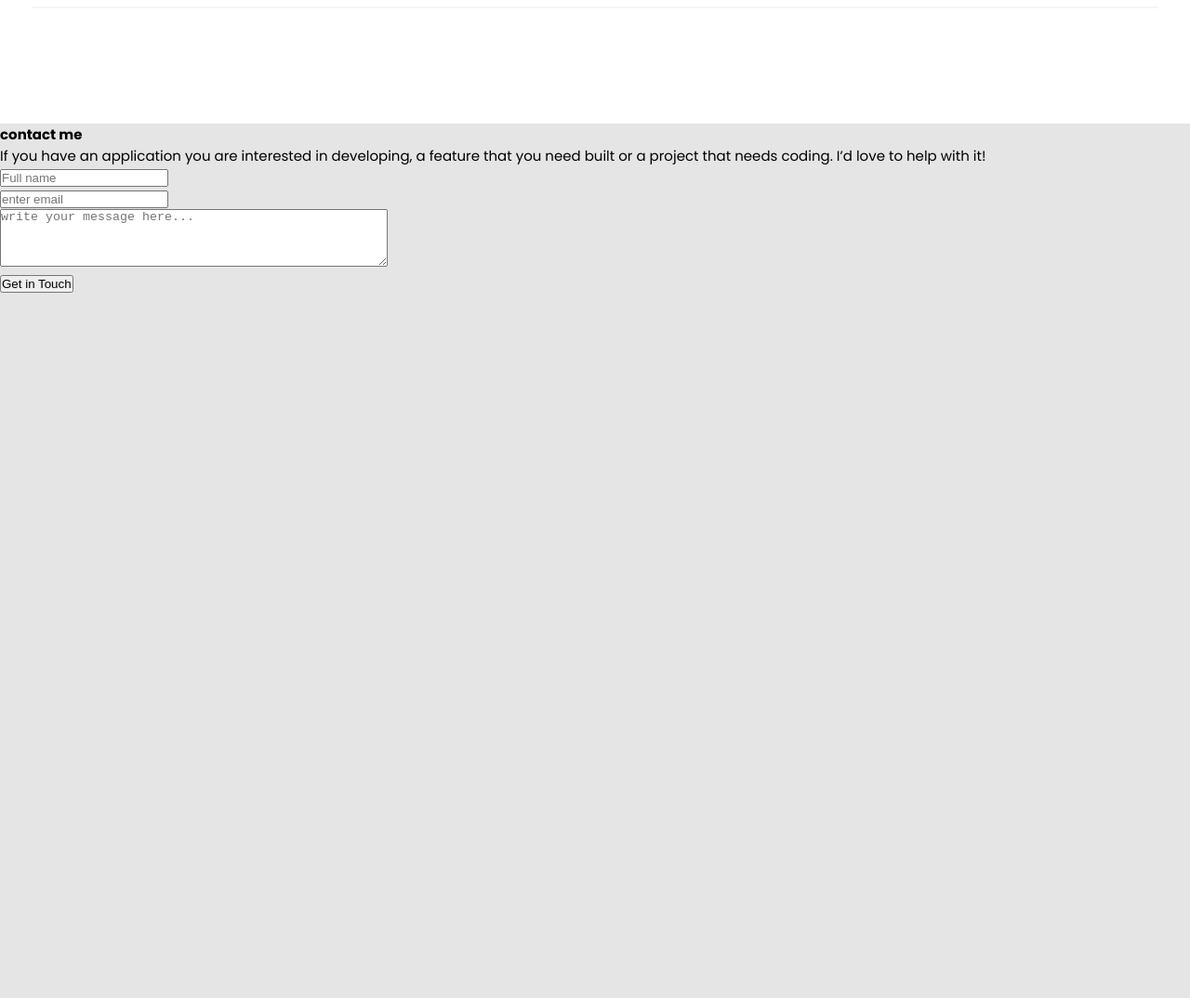
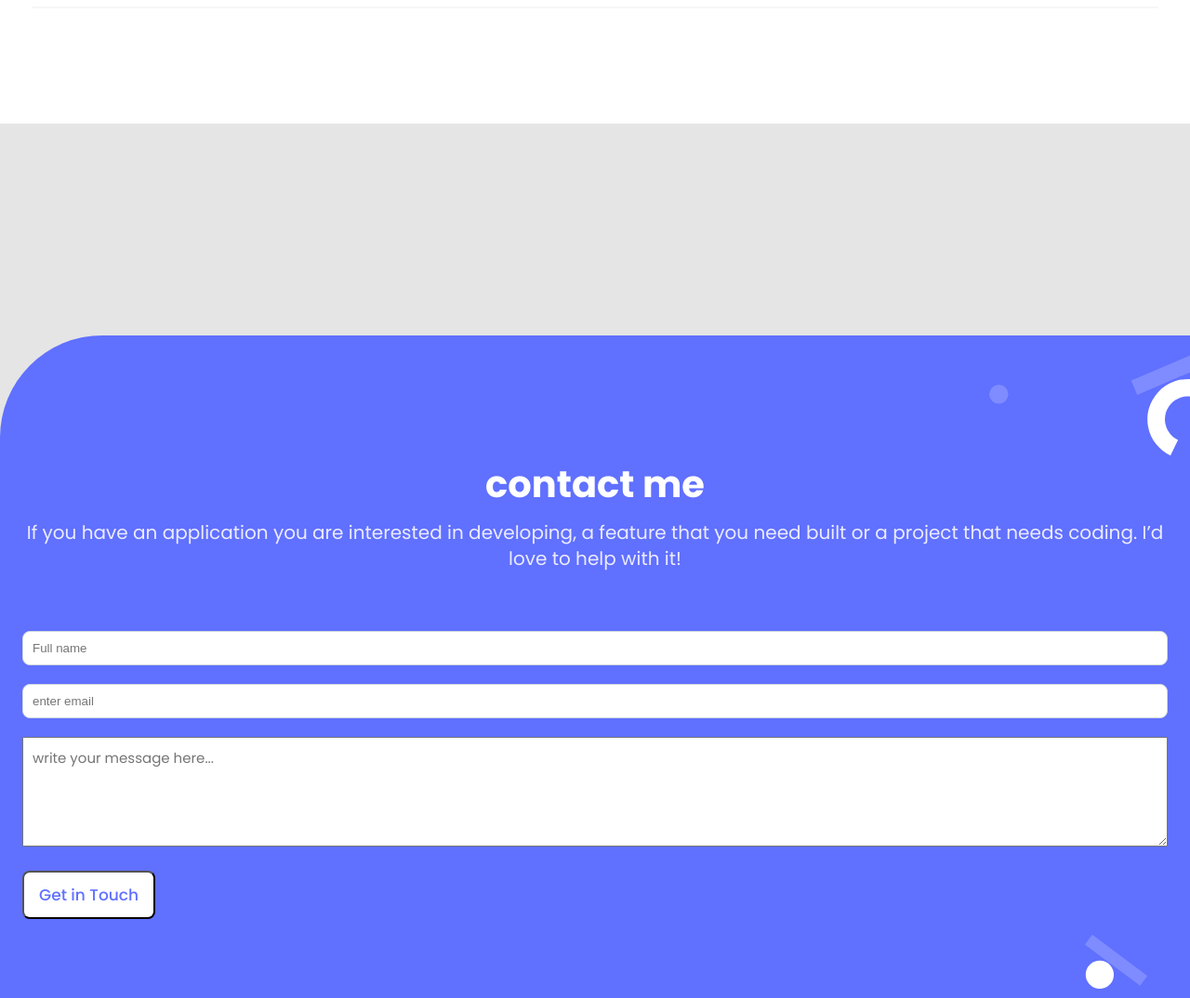
Before and after one commit to ragangithub/ragangithub.github.io, a website: page index.html in a window 1280 px wide. Shown: the part 7124-8198 px from the top of the page at 93% size. Before the commit the page ends 7440 px from the top, so only its background shows below. Drawn offline with Linux system fonts and the light colour scheme.

Commit message:
add css file

```diff
--- a/style.css
+++ b/style.css
@@ -292,6 +292,101 @@ section.works {
   gap: 0.66rem;
 }
 
+/* contact */
+.contact {
+  background-color: #6070ff;
+  margin-top: 15.2rem;
+  border-top-left-radius: 7.33rem;
+  padding: 20px 0 100px 0;
+}
+
+.contact div {
+  padding: 7.6rem 1.6rem;
+  display: flex;
+  flex-direction: column;
+  gap: 0.8rem;
+  background-image: url("/images/contact\ form\ shapes-mobile.svg");
+  background-size: contain;
+  background-clip: initial;
+  background-repeat: no-repeat;
+  background-position: right;
+  height: 690px;
+}
+
+h4 {
+  font-family: "Poppins", sans-serif;
+  font-style: normal;
+  font-weight: 700;
+  font-size: 40px;
+  line-height: 52px;
+  text-align: center;
+  color: #fff;
+}
+
+.contact .check p {
+  font-family: "Poppins", sans-serif;
+  font-style: normal;
+  font-weight: 400;
+  font-size: 20px;
+  line-height: 28px;
+  color: #ebebff;
+  text-align: center;
+  padding-bottom: 52px;
+}
+
+.contact .check form ul {
+  display: flex;
+  flex-direction: column;
+  gap: 20px;
+}
+
+.contact .check form ul li input {
+  border: 1px solid #cfd8dc;
+  border-radius: 8px;
+  width: 100%;
+  padding: 10px;
+}
+
+form ul li textarea {
+  font-family: "Poppins", sans-serif;
+  font-style: normal;
+  font-weight: 400;
+  font-size: 15px;
+  line-height: 24px;
+  width: 100%;
+  padding: 10px;
+  color: #b3bac5;
+}
+
+form button {
+  font-family: "Poppins", sans-serif;
+  font-style: normal;
+  font-weight: 500;
+  font-size: 17px;
+  line-height: 24px;
+  display: flex;
+  align-items: center;
+  text-align: center;
+  color: #6070ff;
+  padding: 12px 16px;
+  background: #fff;
+  border-radius: 8px;
+}
+
+@media screen and (min-width: 375px) {
+  section.header {
+    padding-top: 1.562rem;
+  }
+
+  div.headline {
+    background-image: url("/images/header-shapes-mobile.png");
+    background-size: contain;
+    background-clip: initial;
+    background-repeat: no-repeat;
+    background-position: left;
+  }
+}
+
 @media screen and (min-width: 375px) {
   section.header {
     padding-top: 1.562rem;
```
Also changed, not shown: images/contact form shapes-mobile.svg (added).
